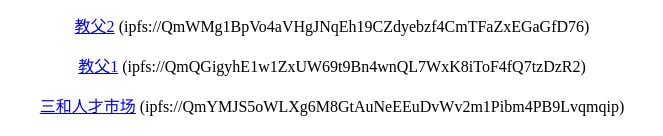
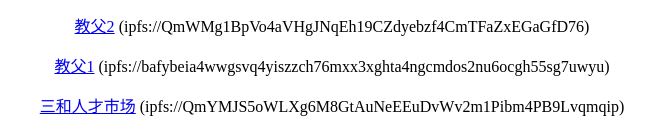
Before and after one commit to oyois/gvgle.github.io, a plain HTML site: page index.html in a window 1280 px wide. Shown: the part 415-551 px from the top of the page, without its empty margins (308-971 px from the left). Drawn offline with Linux system fonts and the light colour scheme.

Commit message:
Update index.html

```diff
--- a/index.html
+++ b/index.html
@@ -20,7 +20,7 @@ a {text-align: center;}
   <p><a href="ipfs://QmWNKAmdsd6GERfdLUBaSDp1Pjiywc3hZ5mv7Quye28frv" target="_blank">西部世界S02E01</a> (ipfs://QmWNKAmdsd6GERfdLUBaSDp1Pjiywc3hZ5mv7Quye28frv)</p>
   <p><a href="ipfs://QmRKr7cpYAEbsT7RShRCfSphBSs9vTRtBYMmaHchX1iNcq" target="_blank">教父3</a> (ipfs://QmRKr7cpYAEbsT7RShRCfSphBSs9vTRtBYMmaHchX1iNcq</p>
   <p><a href="ipfs://QmWMg1BpVo4aVHgJNqEh19CZdyebzf4CmTFaZxEGaGfD76" target="_blank">教父2</a> (ipfs://QmWMg1BpVo4aVHgJNqEh19CZdyebzf4CmTFaZxEGaGfD76)</p>
-  <p><a href="ipfs://QmQGigyhE1w1ZxUW69t9Bn4wnQL7WxK8iToF4fQ7tzDzR2" target="_blank">教父1</a> (ipfs://QmQGigyhE1w1ZxUW69t9Bn4wnQL7WxK8iToF4fQ7tzDzR2)</p>
+  <p><a href="ipfs://bafybeia4wwgsvq4yiszzch76mxx3xghta4ngcmdos2nu6ocgh55sg7uwyu" target="_blank">教父1</a> (ipfs://bafybeia4wwgsvq4yiszzch76mxx3xghta4ngcmdos2nu6ocgh55sg7uwyu)</p>
   <p><a href="ipfs://QmYMJS5oWLXg6M8GtAuNeEEuDvWv2m1Pibm4PB9Lvqmqip" target="_blank">三和人才市场</a> (ipfs://QmYMJS5oWLXg6M8GtAuNeEEuDvWv2m1Pibm4PB9Lvqmqip)</p>
   <p><a href="ipfs://bafybeialtvc7psyuhz3jbl6zcpvbfdcowzrfka3oe5az3u4stu2iwf6eie" target="_blank">小萝莉的猴神大叔</a> (ipfs://bafybeialtvc7psyuhz3jbl6zcpvbfdcowzrfka3oe5az3u4stu2iwf6eie)</p>
   <p><a href="ipfs://bafybeidurnyysthqsbtvtupla54gqiymtxr3u6ybe2tvyehi2zzhaxxare" target="_blank">神秘巨星</a> (/ipfs/bafybeidurnyysthqsbtvtupla54gqiymtxr3u6ybe2tvyehi2zzhaxxare)</p>
```
